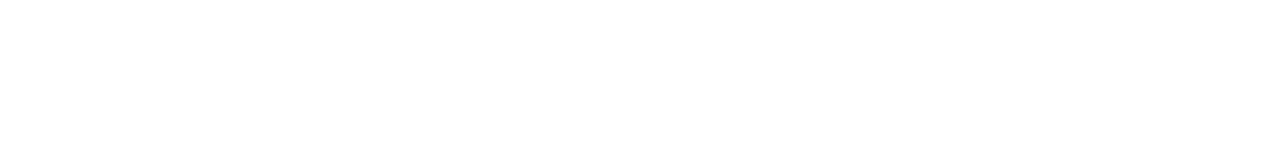
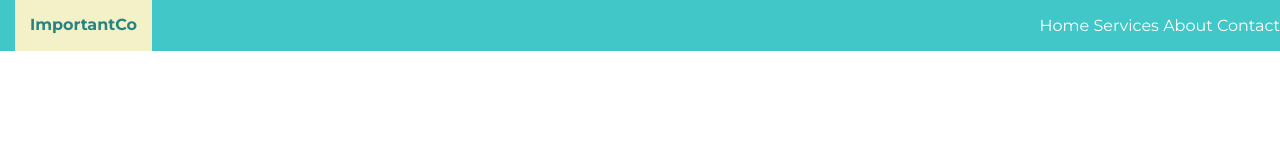
Before and after one commit to jorgecrespo94/css_practice, a website: page Pages/grid.html in a window 1280 px wide. Drawn offline with Linux system fonts and the light colour scheme.

Commit message:
into to rows/columns

```diff
--- a/Content/grid/grid.css
+++ b/Content/grid/grid.css
@@ -0,0 +1,26 @@
+@import url('https://fonts.googleapis.com/css?family=Montserrat:400,700');
+
+body {
+  margin: 0;
+  font-family: 'Montserrat', sans-serif;
+}
+
+a { text-decoration: none; }
+ul { list-style-type: none; float: right; }
+ul li { display: inline; }
+ul li a { color: #fff; }
+
+#logo {
+  padding: 15px;
+  margin-left: 15px;
+  background-color: #F3F1C7;
+  color: #298383;
+  text-align: center;
+  font-weight: bold;
+  display: inline-block;
+}
+header {
+  background-color: #41C7C7;
+  display: grid;
+  grid-template-columns: fit-content(20%) auto;
+}
--- a/Pages/grid.html
+++ b/Pages/grid.html
@@ -8,6 +8,19 @@
   <link rel="stylesheet" href="../Content/grid/grid.css">
 </head>
 <body>
+  <!-- Page Content -->
+  <header>
+    <a href="" id="logo">ImportantCo</a>
+    <nav>
+      <ul>
+        <li><a href="#">Home</a></li>
+        <li><a href="#">Services</a></li>
+        <li><a href="#">About</a></li>
+        <li><a href="#">Contact</a></li>
+      </ul>
+    </nav>
+  </header>
+  <!-- Scrips -->
   <script src="../Scripts/grid/grid.js"></script>
 </body>
 </html>
--- a/gulpfile.js
+++ b/gulpfile.js
@@ -5,7 +5,8 @@
 gulp.task('browser-sync', function() {
   browswerSync.init({
     server: {
-      baseDir: "./"
+      baseDir: ["./","Pages"],
+      directory: true,
     }
   });
   gulp.watch([
```
Also changed, not shown: Content/grid/README.md (added), 1 other file.
